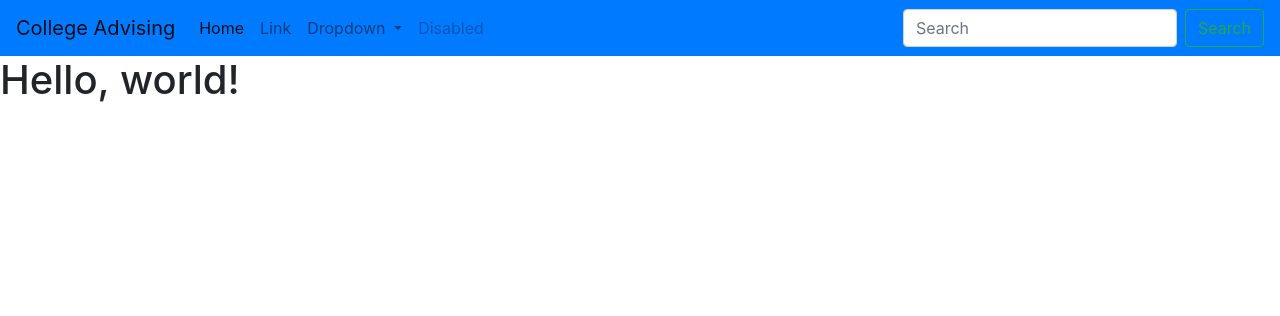
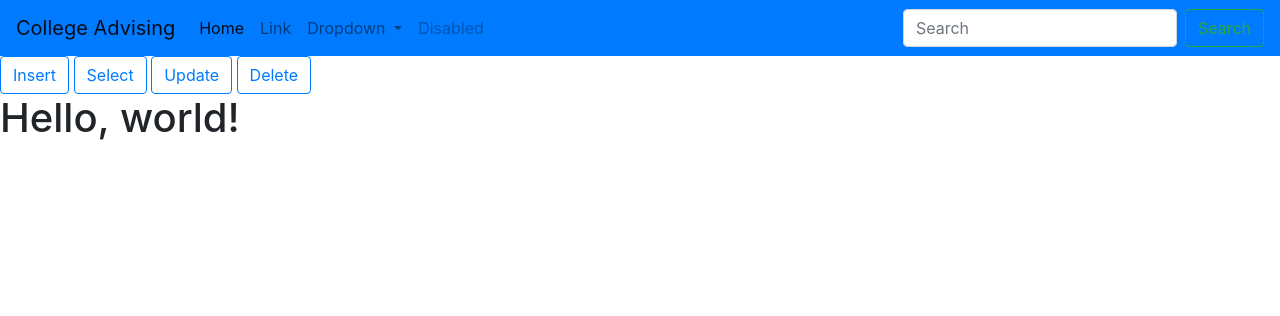
Before and after one commit to pwasal3/CollegeAdvising, a Django app: page / in a window 1280 px wide. Shown: the top 316 px of the page. Run offline with Django 3.2, Linux system fonts and the light colour scheme; some libraries are stand-ins or nearby versions.

Commit message:
four buttons

```diff
--- a/website/templates/index.html
+++ b/website/templates/index.html
@@ -51,6 +51,12 @@
             </form>
         </div>
     </nav>
+
+    <button type="button" class="btn btn-outline-primary">Insert</button>
+    <button type="button" class="btn btn-outline-primary">Select</button>
+    <button type="button" class="btn btn-outline-primary">Update</button>
+    <button type="button" class="btn btn-outline-primary">Delete</button>
+
     <h1>Hello, world!</h1>
 
     <!-- Optional JavaScript -->
```
